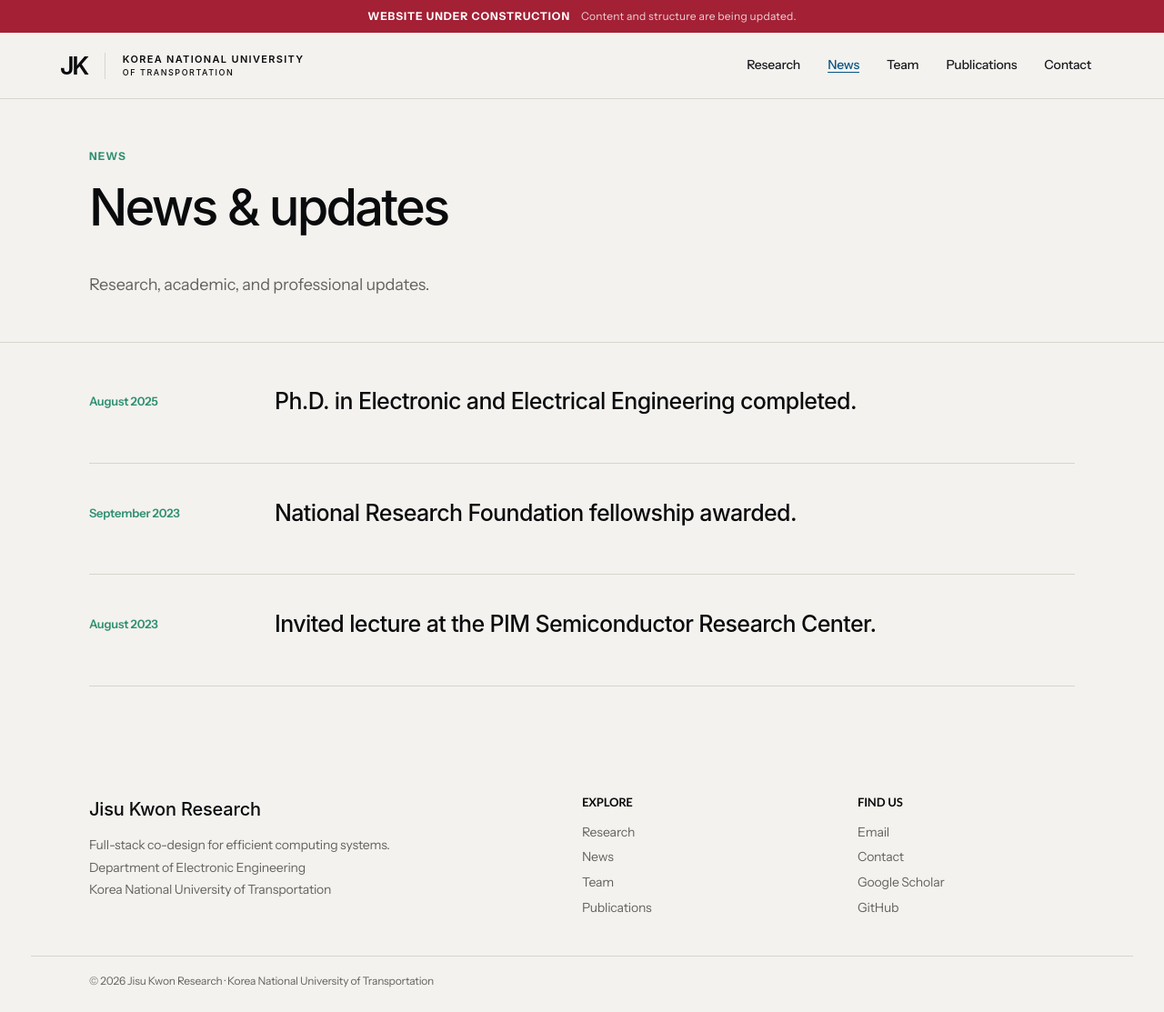
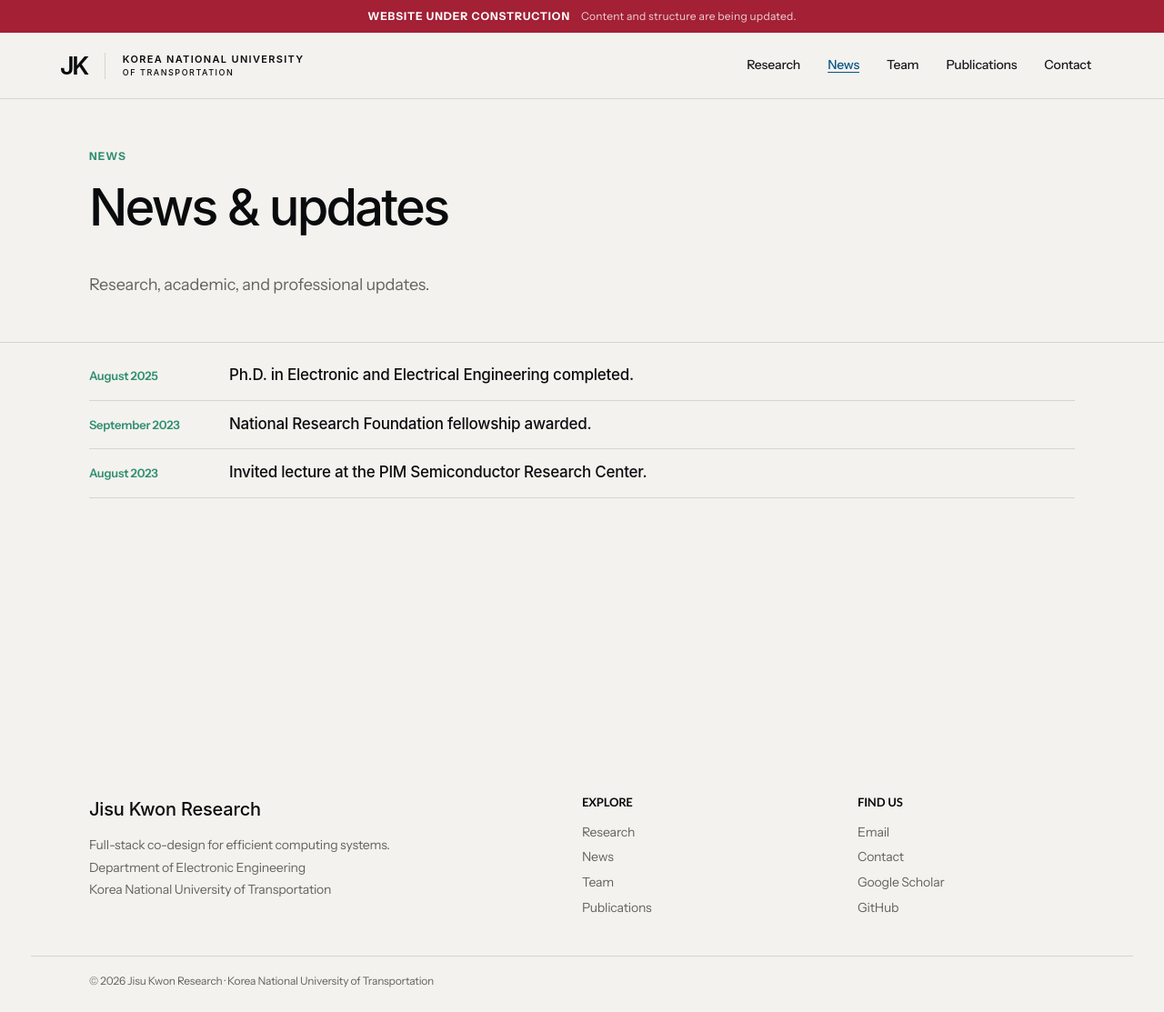
Before and after one commit to kjisu96/kjisu96.github.io, a Jekyll site: the page built from _pages/news.md, in a window 1280 px wide and 1113 px high. Shown: the whole window at 91% size. Built offline with Jekyll 4.4.1, drawn with Linux system fonts in a browser that asks for light colours; some web fonts are replaced.

Commit message:
Refine team and news layouts

```diff
--- a/_sass/_transport-lab.scss
+++ b/_sass/_transport-lab.scss
@@ -766,36 +766,28 @@ body summary:focus-visible {
 
 .lab-news-page__list > article {
   display: grid;
-  grid-template-columns: 170px minmax(0, 1fr);
-  gap: 34px;
-  padding: 38px 0 40px;
+  grid-template-columns: 132px minmax(0, 1fr);
+  gap: 22px;
+  align-items: baseline;
+  padding: 14px 0 15px;
   border-bottom: 1px solid var(--lab-line);
 }
 
 .lab-news-page time {
-  padding-top: 6px;
   color: var(--lab-green);
   font-size: 13px;
   font-weight: 600;
 }
 
 .lab-news-page h2 {
-  max-width: 850px;
-  margin: 0 0 10px;
+  max-width: none;
+  margin: 0;
   color: var(--lab-ink);
   font-family: "General Sans", -apple-system, BlinkMacSystemFont, sans-serif;
-  font-size: 25px;
+  font-size: 17px;
   font-weight: 500;
-  line-height: 1.35;
-  letter-spacing: -0.025em;
-}
-
-.lab-news-page p {
-  max-width: 850px;
-  margin: 0 !important;
-  color: var(--lab-muted);
-  font-size: 15px !important;
-  line-height: 1.65;
+  line-height: 1.4;
+  letter-spacing: -0.015em;
 }
 
 /* Team page */
@@ -812,7 +804,7 @@ body summary:focus-visible {
 
 .lab-team-profile {
   display: grid;
-  grid-column: span 2;
+  grid-column: 1 / -1;
   grid-template-columns: 210px minmax(0, 1fr);
   gap: 30px;
   min-height: 292px;
@@ -1151,6 +1143,7 @@ body summary:focus-visible {
   .lab-member-card {
     grid-column: auto;
   }
+
 }
 
 @media (max-width: 680px) {
```
